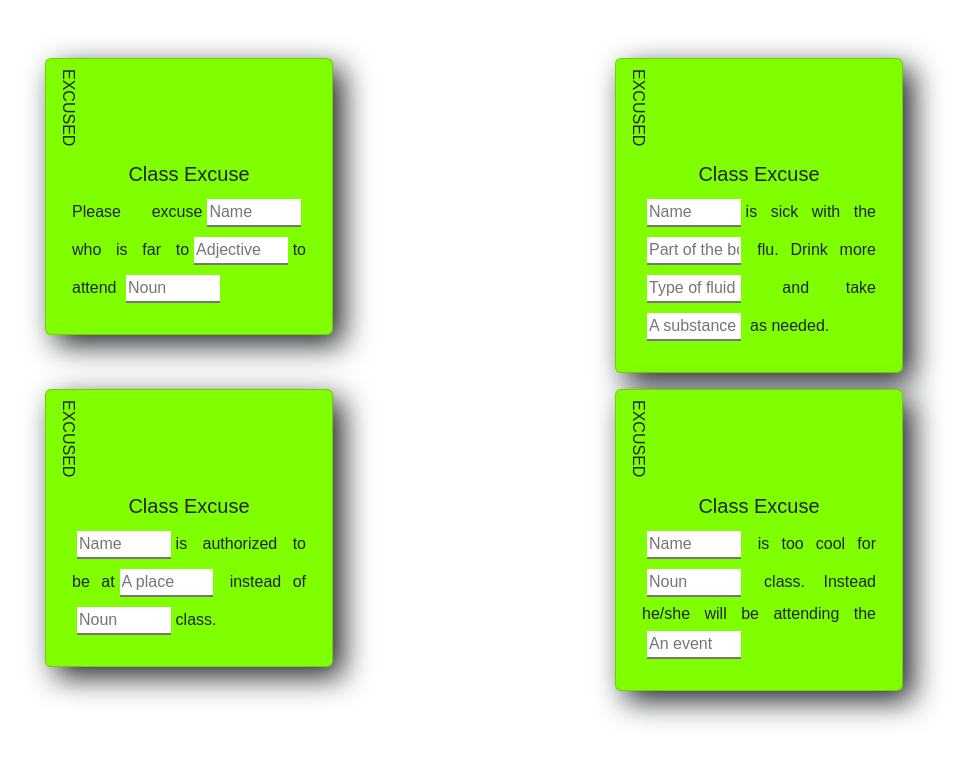
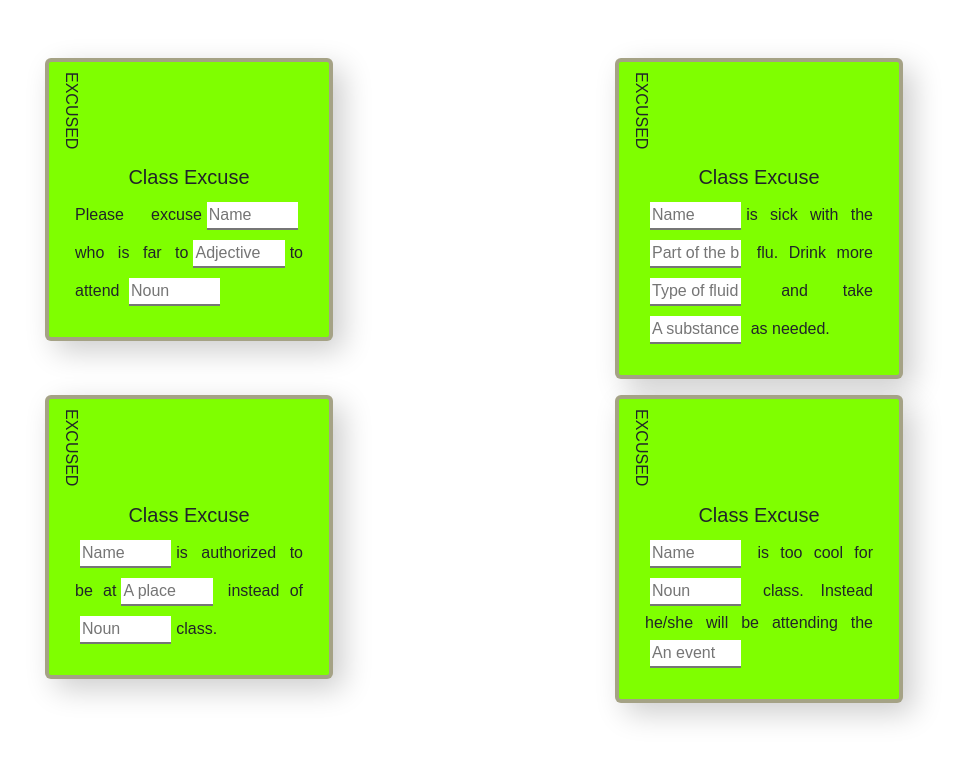
Before and after one commit to Niero570/Hall-Pass, a plain HTML site: page index.html in a window 1280 px wide. Shown: the whole page, without its empty margins (37-1004 px from the left). Drawn offline with nearby package versions, Linux system fonts and the light colour scheme.

Commit message:
floatLib

```diff
--- a/style.css
+++ b/style.css
@@ -54,3 +54,22 @@
 .vertical-text {
   writing-mode: vertical-rl; /* Text goes top to bottom, right to left */
 }
+.card {
+  padding: 10px;
+  background-color: chartreuse;
+  border: 4px solid rgba(176, 139, 167, 0.8);
+  box-shadow: 10px 10px 30px rgba(0, 0, 0, 0.2);
+  transition: transform 0.3s ease, box-shadow 0.3s ease;
+}
+
+/* Hover effect: Slight scale-up */
+.card:hover {
+  transform: scale(1.05);
+  box-shadow: 12px 12px 35px rgba(0, 0, 0, 0.3);
+}
+
+/* Touch (click) effect: subtle bounce */
+.card:active {
+  transform: scale(0.95);
+  transition: transform 0.1s ease;
+}
```
